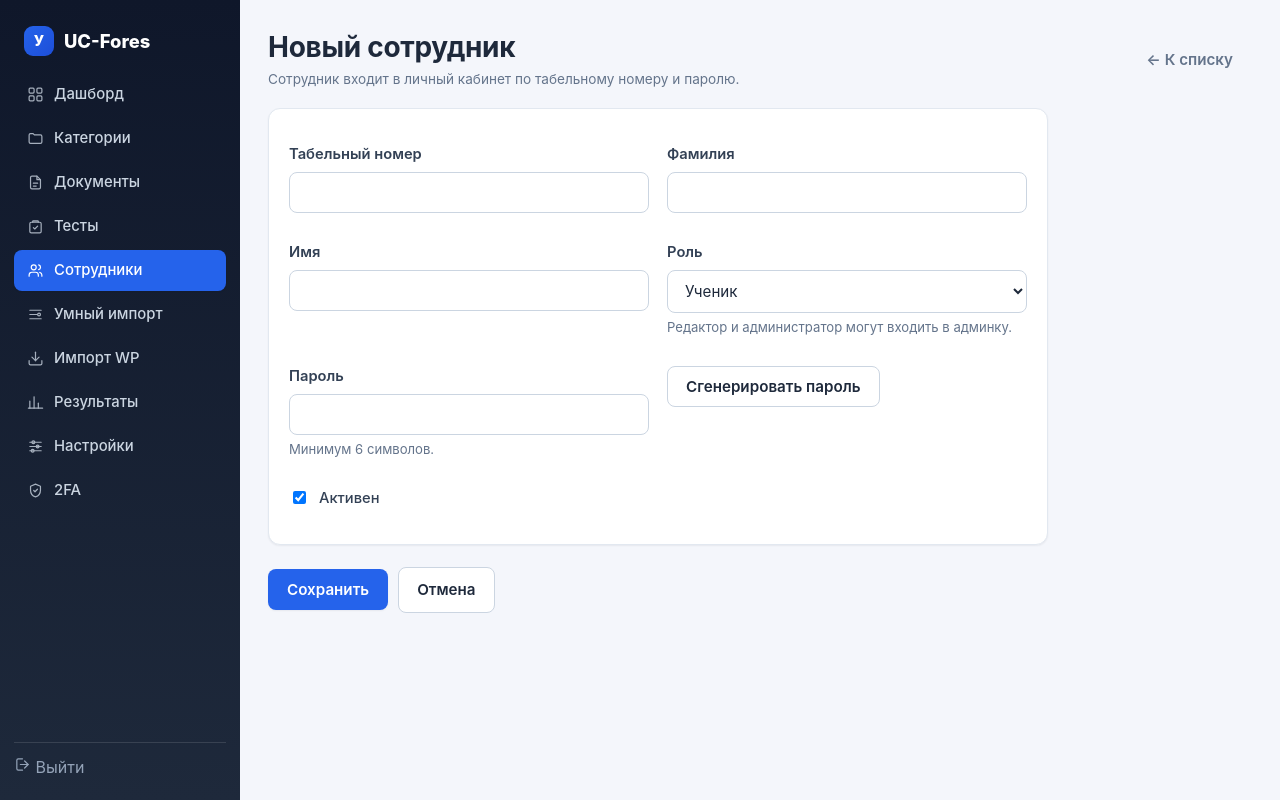
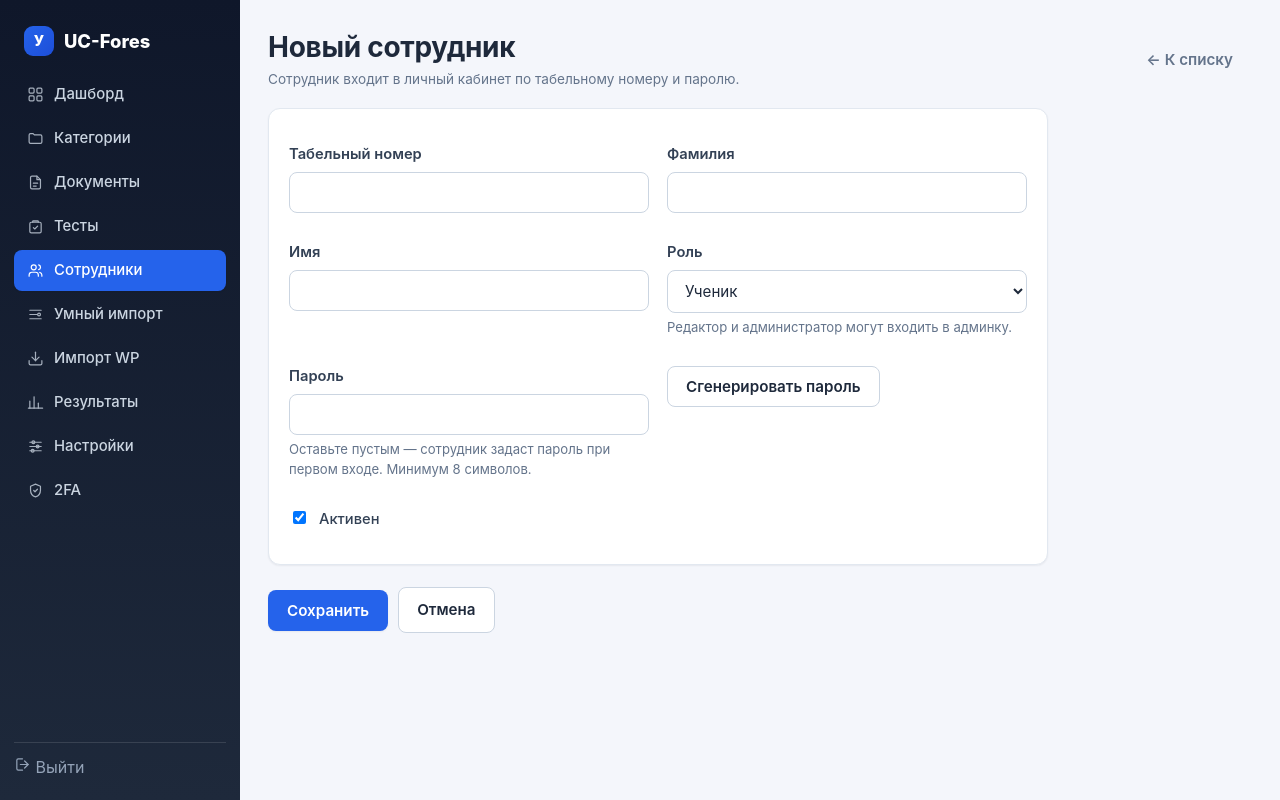
Before and after one commit to bi333on/uc_fores, a Flask app: page /admin/employees/new/ in a window 1280 px wide. Run offline with Flask 3, Linux system fonts and the light colour scheme; a user stored in the database is signed in; data that the repository does not hold is empty; some libraries are stand-ins or nearby versions.

Commit message:
Разрешено создание сотрудника без пароля (задаст при первом входе)

```diff
--- a/templates/admin/employee_edit.html
+++ b/templates/admin/employee_edit.html
@@ -46,9 +46,9 @@
         </div>
       </div>
       <label>Пароль
-        <input type="text" name="password" id="password" {% if not employee %}required{% endif %} autocomplete="off">
+        <input type="text" name="password" id="password" autocomplete="off">
         <span class="input-hint">
-          {% if employee %}Оставьте пустым, чтобы не менять.{% else %}Минимум 6 символов.{% endif %}
+          {% if employee %}Оставьте пустым, чтобы не менять.{% else %}Оставьте пустым — сотрудник задаст пароль при первом входе. Минимум 8 символов.{% endif %}
         </span>
       </label>
       <div class="field-action">
```
